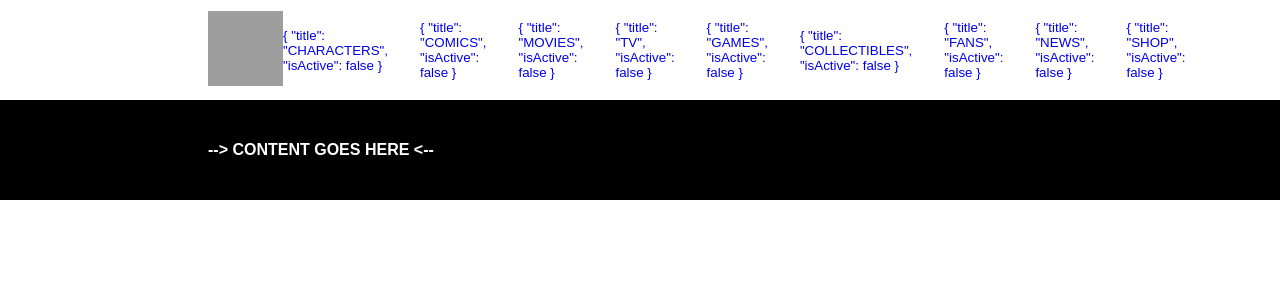
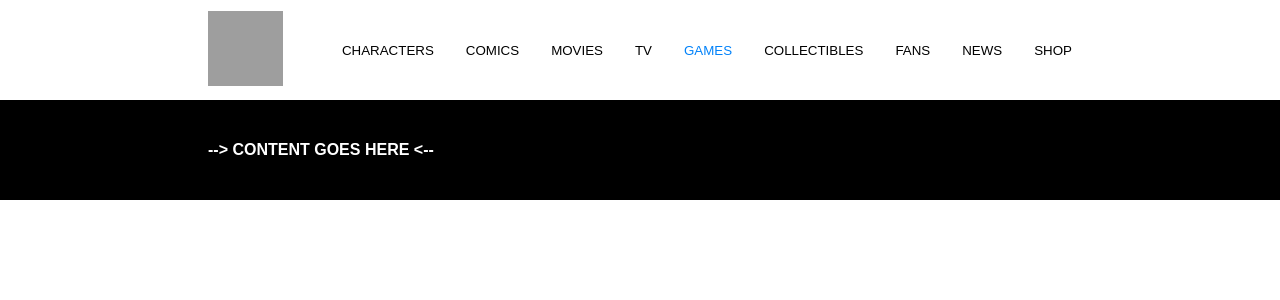
Before and after one commit to Om12ek99/vite-comics, a Vue app: page / in a window 1280 px wide. Shown: the top 300 px of the page. Built offline with nearby package versions, Linux system fonts and the light colour scheme; grey boxes are pictures that could not be loaded.

Commit message:
add: fixed color inherito of active item

```diff
--- a/src/components/AppHeader.vue
+++ b/src/components/AppHeader.vue
@@ -21,7 +21,7 @@
                     },
                     {
                         title:"GAMES",
-                        isActive: false,
+                        isActive: true,
                     },
                     {
                         title:"COLLECTIBLES",
@@ -58,9 +58,10 @@
                 <div class="navbar">
                     <ul>
                         <li
-                        v-for = "(CurListItem, index) in navArray">
+                        v-for = "(CurListItem, index) in navArray"
+                        :class = "{active: CurListItem.isActive}">
                             <a href="#">
-                            {{CurListItem}}
+                            {{CurListItem.title}}
                             </a>
                         </li>
                     </ul>
@@ -77,7 +78,7 @@
     .container {
         height: 100px;
         /* debug */
-        background-color: white;            /*da cambiare*/
+        background-color: $white;            /*da cambiare*/
         margin-bottom: 0;
         @include flex(row, space-between, center );
 
@@ -94,6 +95,12 @@
             gap: 2rem;
             font-size: smaller;
             margin-right: 5rem;
+
+            li {
+                &.active {
+                    color: $primary-color;
+                }
+            }
         }
     }
 </style>
--- a/src/style/general.scss
+++ b/src/style/general.scss
@@ -20,7 +20,7 @@ ul{
 
         a{
             text-decoration: none;
-
+            color:inherit;
         }
 
     }
```
